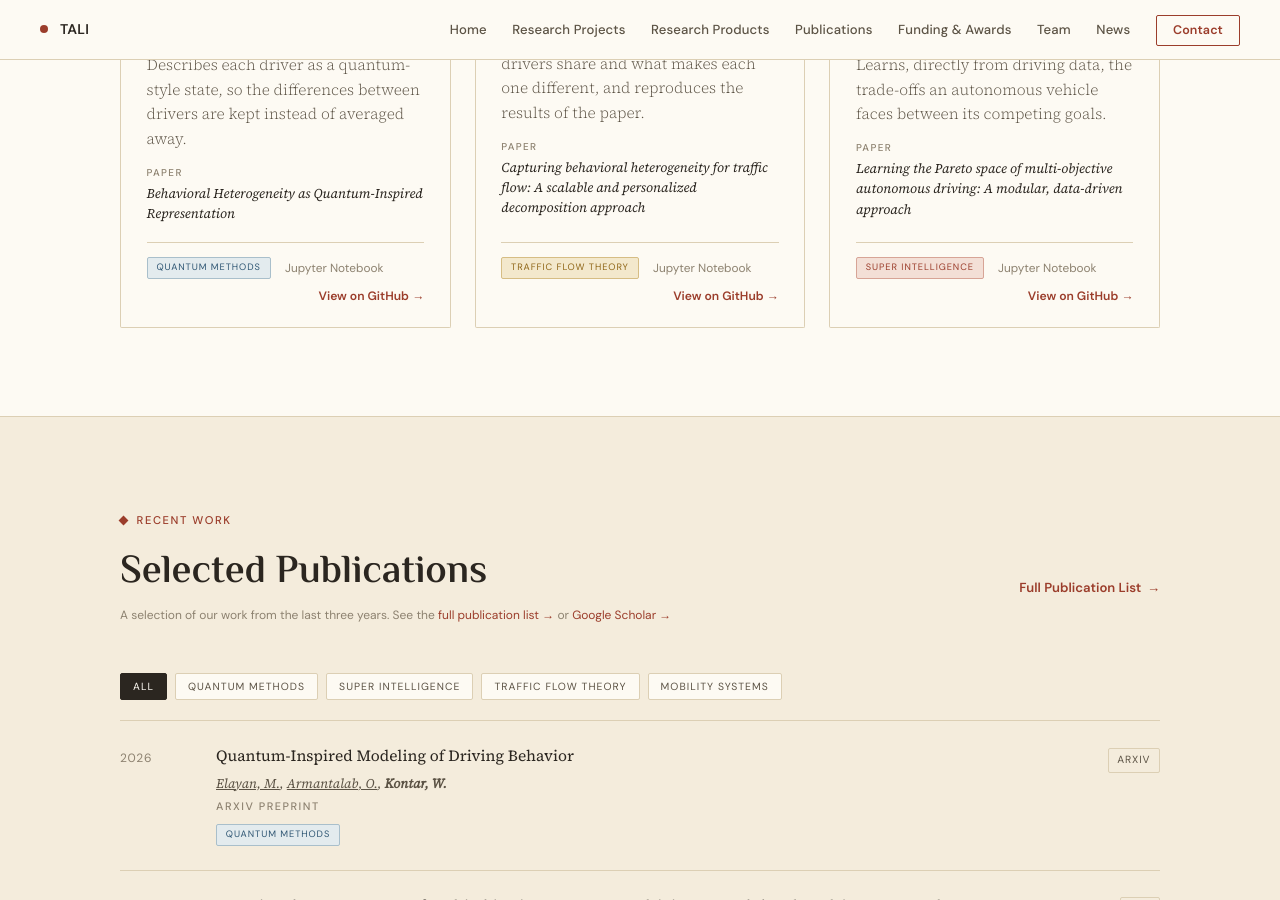
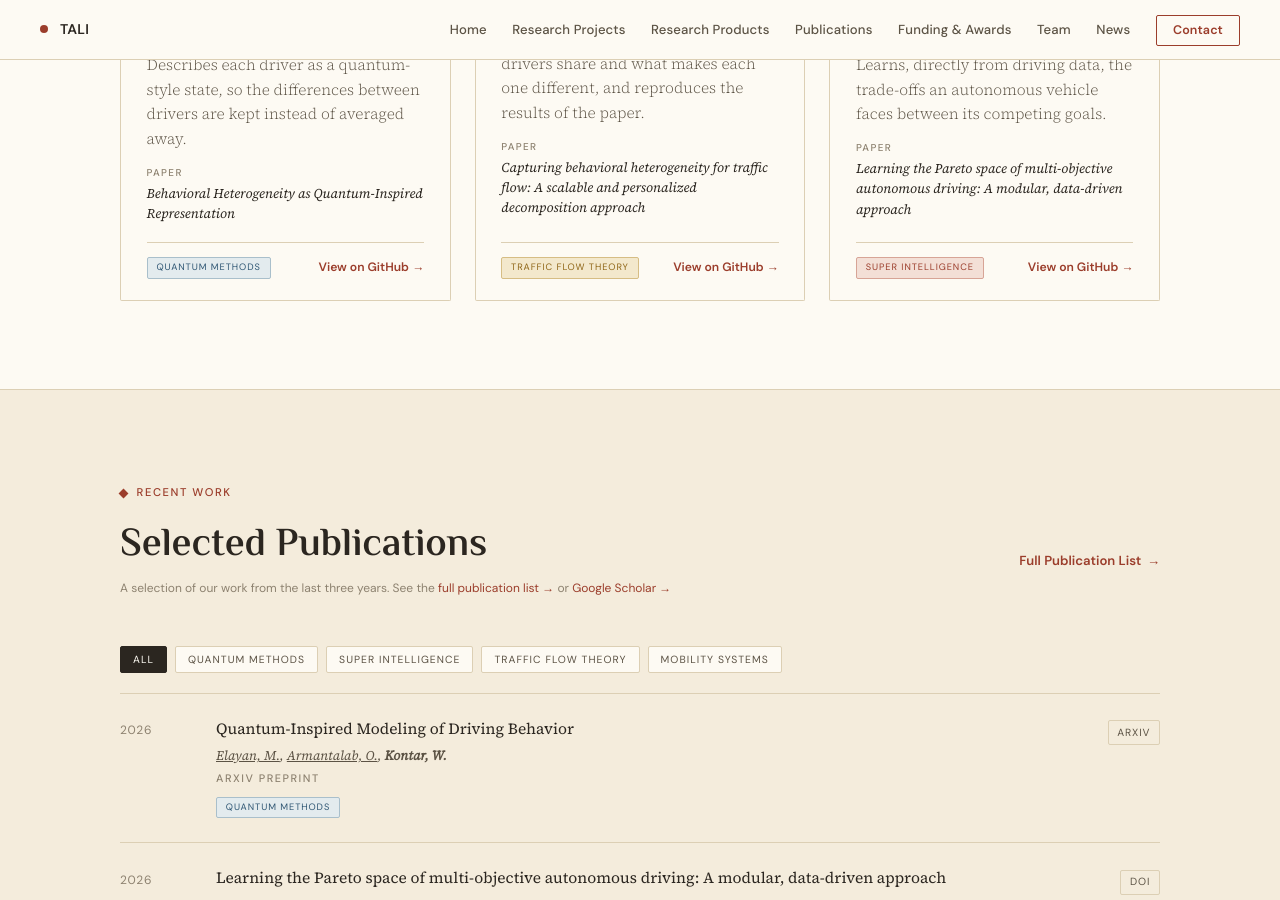
Before and after one commit to wissamkontar/wissamkontar.github.io, a Jekyll site: the page built from index.html, in a window 1280 px wide and 900 px high, scrolled down 4204 px. Built offline with Jekyll 4.4.1, drawn with Linux system fonts in a browser that asks for light colours.

Commit message:
Research Products: do not show the "Jupyter Notebook" label
Co-Authored-By: Claude Fable 5.2 <noreply@anthropic.com>
Claude-Session: https://claude.ai/code/session_01Lzm3hfbMCCSUqxQdsXPYQj

```diff
--- a/_includes/product-card.html
+++ b/_includes/product-card.html
@@ -13,7 +13,8 @@
   {% elsif product.course %}<p class="product-source"><span>Course</span>{{ product.course | escape }}</p>{% endif %}
   <div class="product-foot">
     {% if theme %}<span class="theme-tag theme-{{ product.theme }}">{{ theme.name }}</span>{% endif %}
-    {% if product.language %}<span class="product-lang">{{ product.language }}</span>{% endif %}
+    {% comment %} The language is shown, except "Jupyter Notebook", which is a file format and not a language. {% endcomment %}
+    {% if product.language and product.language != "Jupyter Notebook" %}<span class="product-lang">{{ product.language }}</span>{% endif %}
     <span class="product-go">View on GitHub →</span>
   </div>
 </a>
--- a/assets/js/main.js
+++ b/assets/js/main.js
@@ -66,7 +66,7 @@ if (productGrid) {
         card.rel = 'noopener noreferrer';
         card.dataset.repo = repo.name;
         const foot = el('div', 'product-foot');
-        if (repo.language) foot.append(el('span', 'product-lang', repo.language));
+        if (repo.language && repo.language !== 'Jupyter Notebook') foot.append(el('span', 'product-lang', repo.language));
         foot.append(el('span', 'product-go', 'View on GitHub →'));
         card.append(
           el('div', 'product-kind', 'New repository'),
```
